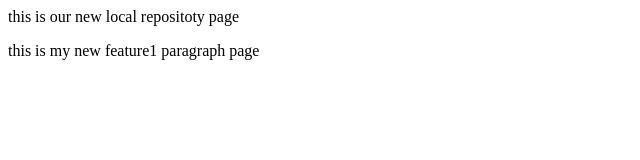
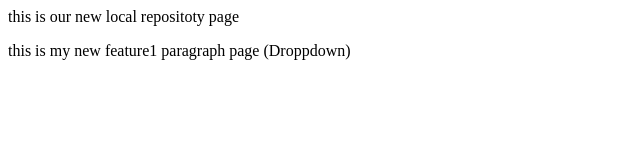
Before and after one commit to Rohit1234-singh/learnrepo, a plain HTML site: page index.html in a window 1280 px wide. Shown: the full height of the page, 0-640 px from the left. Drawn offline with Linux system fonts and the light colour scheme.

```diff
--- a/index.html
+++ b/index.html
@@ -1,2 +1,2 @@
 <p>this is our new local repositoty page</p>
-<p> this is my new feature1 paragraph page</p>
+<p> this is my new feature1 paragraph page (Droppdown)</p>
```
